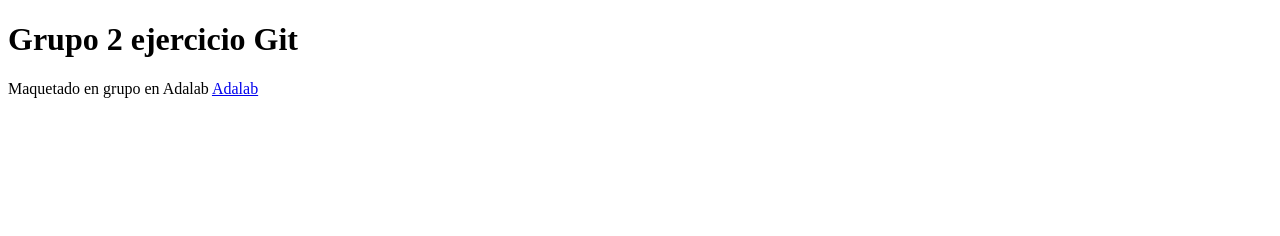
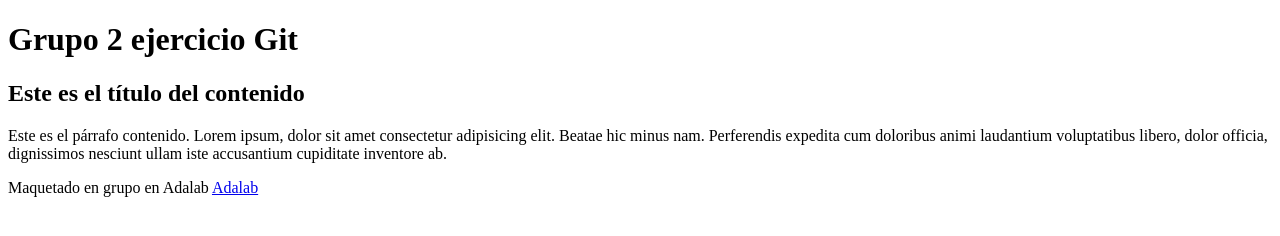
Before and after one commit to rocio-ld/EJERCICIOPAIR1, a plain HTML site: page index.html in a window 1280 px wide. Drawn offline with Linux system fonts and the light colour scheme.

Commit message:
contenido

```diff
--- a/index.html
+++ b/index.html
@@ -12,7 +12,10 @@
     </header>
     <main>
         <section class="motivacion"></section>
-        <section class="contenido"></section>
+        <section class="contenido">
+            <h2>Este es el título del contenido</h2>
+            <p>Este es el párrafo contenido. Lorem ipsum, dolor sit amet consectetur adipisicing elit. Beatae hic minus nam. Perferendis expedita cum doloribus animi laudantium voluptatibus libero, dolor officia, dignissimos nesciunt ullam iste accusantium cupiditate inventore ab.</p>
+        </section>
     </main>
     <footer>
         <p>Maquetado en grupo en Adalab
```
